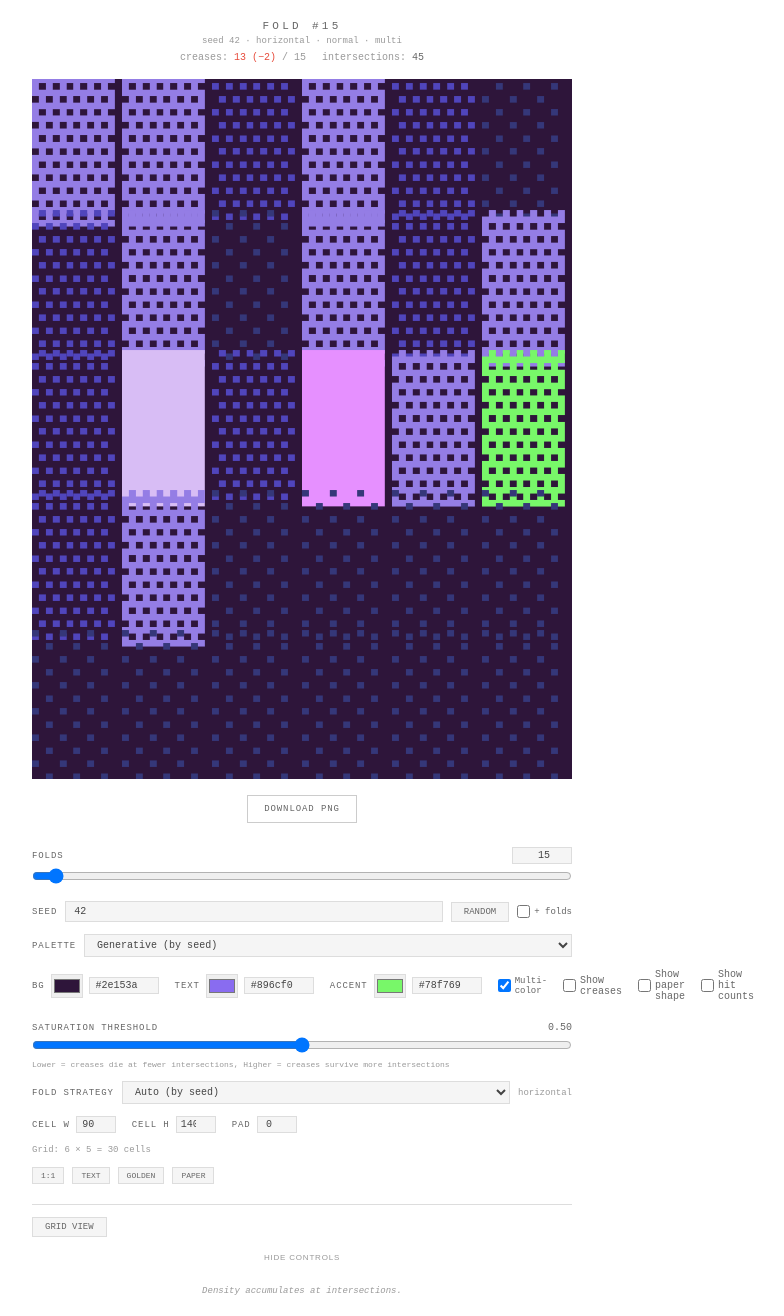
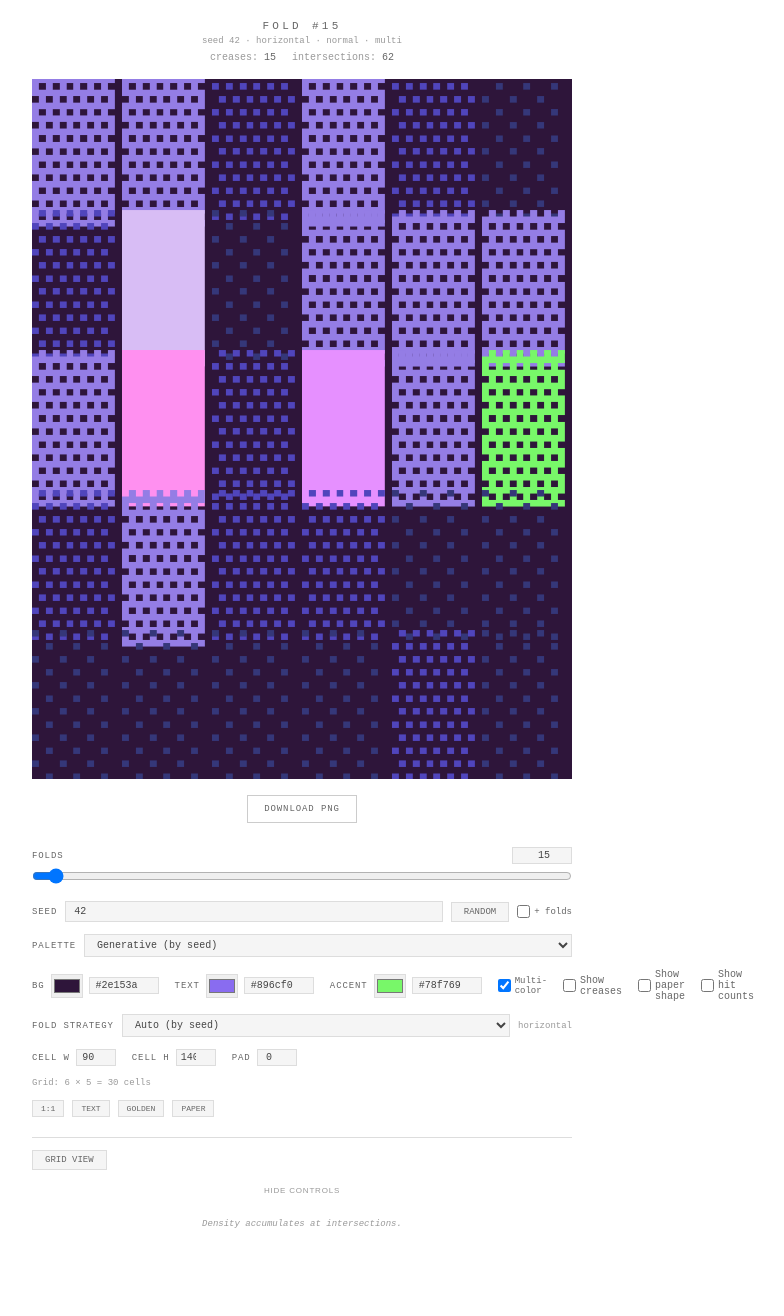
Before and after one commit to ripe0x/signature, a React (Vite) app: page / in a window 1280 px wide. Shown: the whole page, without its empty margins (338-1122 px from the left). After the commit the page ends 1249 px from the top, so only its background shows below. Built offline with nearby package versions, Linux system fonts and the light colour scheme.

Commit message:
simplify by removing the crease removals

```diff
--- a/src/App.jsx
+++ b/src/App.jsx
@@ -1381,123 +1381,30 @@ function findIntersections(creases) {
   return intersections;
 }
 
-// Process creases with intersection-count-based death
-// Each crease has a max intersection count - once it participates in too many intersections, it dies
-// Returns { activeCreases, intersections, cellWeights, cellMaxGap }
-function processCreasesWithThreshold(
-  creases,
-  gridCols,
-  gridRows,
-  cellWidth,
-  cellHeight,
-  seed,
-  baseThreshold
-) {
-  if (creases.length === 0) {
-    return {
-      activeCreases: [],
-      intersections: [],
-      cellWeights: {},
-      cellMaxGap: {},
-      destroyed: 0,
-    };
-  }
-
-  // Assign each crease its max intersection count (threshold)
-  const creaseMaxIntersections = {};
-  for (const crease of creases) {
-    const creaseRng = seededRandom(seed + crease.depth * 7919);
-    const thresholdMultiplier = 0.5 + creaseRng() * 1.0; // 50% to 150%
-    creaseMaxIntersections[crease.depth] = Math.max(
-      1,
-      Math.floor(baseThreshold * thresholdMultiplier)
-    );
-  }
-
-  // Calculate ALL potential intersections between all creases
-  const allPotentialIntersections = [];
-  for (let i = 0; i < creases.length; i++) {
-    for (let j = i + 1; j < creases.length; j++) {
-      const hit = segmentIntersect(
-        creases[i].p1,
-        creases[i].p2,
-        creases[j].p1,
-        creases[j].p2
-      );
-      if (hit) {
-        const col = Math.floor(hit.point.x / cellWidth);
-        const row = Math.floor(hit.point.y / cellHeight);
-        if (col >= 0 && col < gridCols && row >= 0 && row < gridRows) {
-          const weight1 = creases[i].weight || 1;
-          const weight2 = creases[j].weight || 1;
-          allPotentialIntersections.push({
-            x: hit.point.x,
-            y: hit.point.y,
-            crease1: creases[i].depth,
-            crease2: creases[j].depth,
-            gap: Math.abs(creases[j].depth - creases[i].depth),
-            weight: weight1 + weight2,
-            key: `${col},${row}`,
-          });
-        }
-      }
-    }
-  }
-
-  // Iteratively remove creases that exceed their intersection threshold
-  // Continue until no more creases die (stable state)
-  const aliveCreases = new Set(creases.map((c) => c.depth));
-  let changed = true;
-  let iterations = 0;
-  const maxIterations = 50; // Safety limit
-
-  while (changed && iterations < maxIterations) {
-    changed = false;
-    iterations++;
-
-    // Count intersections per crease (only counting intersections between alive creases)
-    const intersectionCount = {};
-    for (const depth of aliveCreases) {
-      intersectionCount[depth] = 0;
-    }
-
-    for (const inter of allPotentialIntersections) {
-      if (aliveCreases.has(inter.crease1) && aliveCreases.has(inter.crease2)) {
-        intersectionCount[inter.crease1]++;
-        intersectionCount[inter.crease2]++;
-      }
-    }
-
-    // Kill creases that exceeded their threshold
-    for (const depth of [...aliveCreases]) {
-      if (intersectionCount[depth] > creaseMaxIntersections[depth]) {
-        aliveCreases.delete(depth);
-        changed = true;
-      }
-    }
-  }
-
-  // Build final output with only alive creases
-  const activeCreases = creases.filter((c) => aliveCreases.has(c.depth));
-  const finalIntersections = allPotentialIntersections.filter(
-    (inter) =>
-      aliveCreases.has(inter.crease1) && aliveCreases.has(inter.crease2)
-  );
+// Simple crease processing - just find intersections and build cell weights
+function processCreases(creases, gridCols, gridRows, cellWidth, cellHeight) {
+  const intersections = findIntersections(creases);
 
   // Build cell weights and gaps
   const cellWeights = {};
   const cellMaxGap = {};
-  for (const inter of finalIntersections) {
-    cellWeights[inter.key] = (cellWeights[inter.key] || 0) + inter.weight;
-    cellMaxGap[inter.key] = Math.max(cellMaxGap[inter.key] || 0, inter.gap);
+
+  for (const inter of intersections) {
+    const col = Math.floor(inter.x / cellWidth);
+    const row = Math.floor(inter.y / cellHeight);
+    if (col >= 0 && col < gridCols && row >= 0 && row < gridRows) {
+      const key = `${col},${row}`;
+      cellWeights[key] = (cellWeights[key] || 0) + inter.weight;
+      cellMaxGap[key] = Math.max(cellMaxGap[key] || 0, inter.gap);
+    }
   }
 
   return {
-    activeCreases,
-    intersections: finalIntersections,
+    activeCreases: creases,
+    intersections,
     cellWeights,
     cellMaxGap,
-    destroyed: creases.length - activeCreases.length,
+    destroyed: 0,
   };
 }
 
@@ -1546,7 +1453,6 @@ function renderToCanvas({
   multiColor,
   levelColors,
   foldStrategy = null,
-  destructionThreshold = 0.5,
 }) {
   // Create canvas
   const canvas = document.createElement("canvas");
@@ -1578,31 +1484,13 @@ function renderToCanvas({
     foldStrategy
   );
 
-  // === INTERSECTION-BASED CREASE REMOVAL ===
-  // Each crease has a threshold - if it hits a cell with >= threshold weight, it dies
-  // Seed-based threshold variation - some outputs are "fragile", others are "durable"
-  const thresholdRng = seededRandom(seed + 1234);
-  const seedDurability = 0.3 + thresholdRng() * 1.4; // 0.3x to 1.7x multiplier
-  const baseThreshold = Math.max(
-    2,
-    Math.floor((3 + destructionThreshold * 17) * seedDurability)
-  );
-
-  // Process creases with threshold-based removal
+  // Process creases - find all intersections
   const {
     activeCreases,
     intersections: activeIntersections,
     cellWeights: intersectionWeight,
     cellMaxGap,
-  } = processCreasesWithThreshold(
-    creases,
-    cols,
-    rows,
-    cellWidth,
-    cellHeight,
-    seed,
-    baseThreshold
-  );
+  } = processCreases(creases, cols, rows, cellWidth, cellHeight);
 
   // Font setup
   ctx.font = `${cellHeight - 2}px "Courier New", Courier, monospace`;
@@ -1720,7 +1608,6 @@ function ASCIICanvas({
   showCreases = false,
   showPaperShape = false,
   showHitCounts = false,
-  destructionThreshold = 0.5,
   onStatsUpdate = null,
 }) {
   const canvasRef = useRef(null);
@@ -1765,33 +1652,13 @@ function ASCIICanvas({
       foldStrategy
     );
 
-    // === INTERSECTION-BASED CREASE REMOVAL ===
-    // Each crease has a threshold - if it hits a cell with >= threshold weight, it dies
-    // This creates organic saturation - heavily intersected areas "wear out" earlier creases
-    // Seed-based threshold variation - some outputs are "fragile", others are "durable"
-    const thresholdRng = seededRandom(seed + 1234);
-    const seedDurability = 0.3 + thresholdRng() * 1.4; // 0.3x to 1.7x multiplier
-    const baseThreshold = Math.max(
-      2,
-      Math.floor((3 + destructionThreshold * 17) * seedDurability)
-    );
-
-    // Process creases with threshold-based removal
+    // Process creases - find all intersections
     const {
       activeCreases,
       intersections: activeIntersections,
       cellWeights: intersectionWeight,
       cellMaxGap,
-      destroyed: destroyedCount,
-    } = processCreasesWithThreshold(
-      creases,
-      cols,
-      rows,
-      charWidth,
-      charHeight,
-      seed,
-      baseThreshold
-    );
+    } = processCreases(creases, cols, rows, charWidth, charHeight);
 
     // For rendering
     const creasesForRender = activeCreases;
@@ -1801,7 +1668,7 @@ function ASCIICanvas({
       onStatsUpdate({
         intersections: activeIntersections.length,
         creases: activeCreases.length,
-        destroyed: destroyedCount,
+        destroyed: 0,
       });
     }
 
@@ -1989,7 +1856,6 @@ function ASCIICanvas({
     showCreases,
     showPaperShape,
     showHitCounts,
-    destructionThreshold,
     onStatsUpdate,
   ]);
 
@@ -2083,7 +1949,6 @@ export default function FoldedPaper() {
       multiColor,
       levelColors,
       foldStrategy,
-      destructionThreshold,
     });
     const a = document.createElement("a");
     a.href = dataUrl;
@@ -2177,11 +2042,8 @@ export default function FoldedPaper() {
   const [showCreases, setShowCreases] = useState(false); // Debug: show crease lines
   const [showPaperShape, setShowPaperShape] = useState(false); // Debug: show folded paper outline
   const [showHitCounts, setShowHitCounts] = useState(false); // Debug: show intersection counts per cell
-  const [destructionThreshold, setDestructionThreshold] = useState(0.5); // How long creases survive (0 = short, 1 = long)
   const [intersectionCount, setIntersectionCount] = useState(0); // Track intersection count from canvas
   const [creaseCount, setCreaseCount] = useState(0); // Track crease count from canvas
-  const [destroyedCount, setDestroyedCount] = useState(0); // Track destroyed creases
-  const [totalCreases, setTotalCreases] = useState(0); // Track total creases before removal
 
   // Preset palettes for reference/quick access: [name, background, text, accent]
   const presetPalettes = [
@@ -2400,16 +2262,7 @@ export default function FoldedPaper() {
               }}
             >
               <span>
-                <span style={{ color: "#999" }}>creases:</span>{" "}
-                <span
-                  style={{ color: destroyedCount > 0 ? "#e74c3c" : "#666" }}
-                >
-                  {creaseCount}
-                </span>
-                {destroyedCount > 0 && (
-                  <span style={{ color: "#e74c3c" }}> (−{destroyedCount})</span>
-                )}
-                <span style={{ color: "#999" }}> / {totalCreases}</span>
+                <span style={{ color: "#999" }}>creases:</span> {creaseCount}
               </span>
               <span>
                 <span style={{ color: "#999" }}>intersections:</span>{" "}
@@ -2419,7 +2272,7 @@ export default function FoldedPaper() {
           </div>
 
           <ASCIICanvas
-            key={`${folds}-${seed}-${cellWidth}-${cellHeight}-${padding}-${bgColor}-${textColor}-${accentColor}-${renderMode}-${multiColor}-${foldStrategy?.type}-${showCreases}-${showPaperShape}-${showHitCounts}-${destructionThreshold}`}
+            key={`${folds}-${seed}-${cellWidth}-${cellHeight}-${padding}-${bgColor}-${textColor}-${accentColor}-${renderMode}-${multiColor}-${foldStrategy?.type}-${showCreases}-${showPaperShape}-${showHitCounts}`}
             width={width}
             height={height}
             folds={folds}
@@ -2437,12 +2290,9 @@ export default function FoldedPaper() {
             showCreases={showCreases}
             showPaperShape={showPaperShape}
             showHitCounts={showHitCounts}
-            destructionThreshold={destructionThreshold}
             onStatsUpdate={(stats) => {
               setIntersectionCount(stats.intersections);
               setCreaseCount(stats.creases);
-              setDestroyedCount(stats.destroyed);
-              setTotalCreases(stats.creases + stats.destroyed);
             }}
           />
 
@@ -2545,7 +2395,6 @@ export default function FoldedPaper() {
             <button
               onClick={() => {
                 setSeed(Math.floor(Math.random() * 99999) + 1);
-                setDestructionThreshold(Math.random());
                 if (randomizeFolds) {
                   setFolds(Math.floor(Math.random() * 199) + 1);
                 }
@@ -2807,45 +2656,6 @@ export default function FoldedPaper() {
             </label>
           </div>
 
-          <div style={{ marginTop: 8 }}>
-            <div
-              style={{
-                display: "flex",
-                justifyContent: "space-between",
-                alignItems: "center",
-                marginBottom: 4,
-              }}
-            >
-              <span
-                style={{
-                  fontSize: 9,
-                  textTransform: "uppercase",
-                  letterSpacing: "0.1em",
-                }}
-              >
-                Saturation Threshold
-              </span>
-              <span style={{ fontSize: 10 }}>
-                {destructionThreshold.toFixed(2)}
-              </span>
-            </div>
-            <input
-              type="range"
-              min={0}
-              max={1}
-              step={0.05}
-              value={destructionThreshold}
-              onChange={(e) =>
-                setDestructionThreshold(parseFloat(e.target.value))
-              }
-              style={{ width: "100%" }}
-            />
-            <div style={{ fontSize: 8, color: "#999", marginTop: 2 }}>
-              Lower = creases die at fewer intersections, Higher = creases
-              survive more intersections
-            </div>
-          </div>
-
           <div style={{ display: "flex", gap: 8, alignItems: "center" }}>
             <span
               style={{
```
